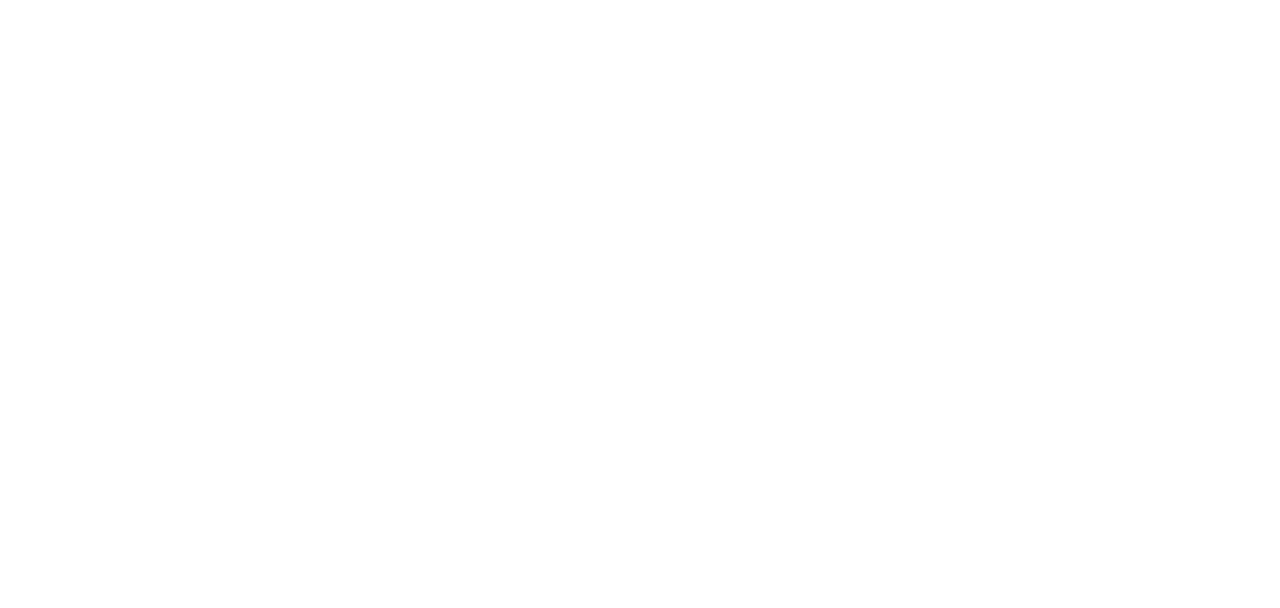
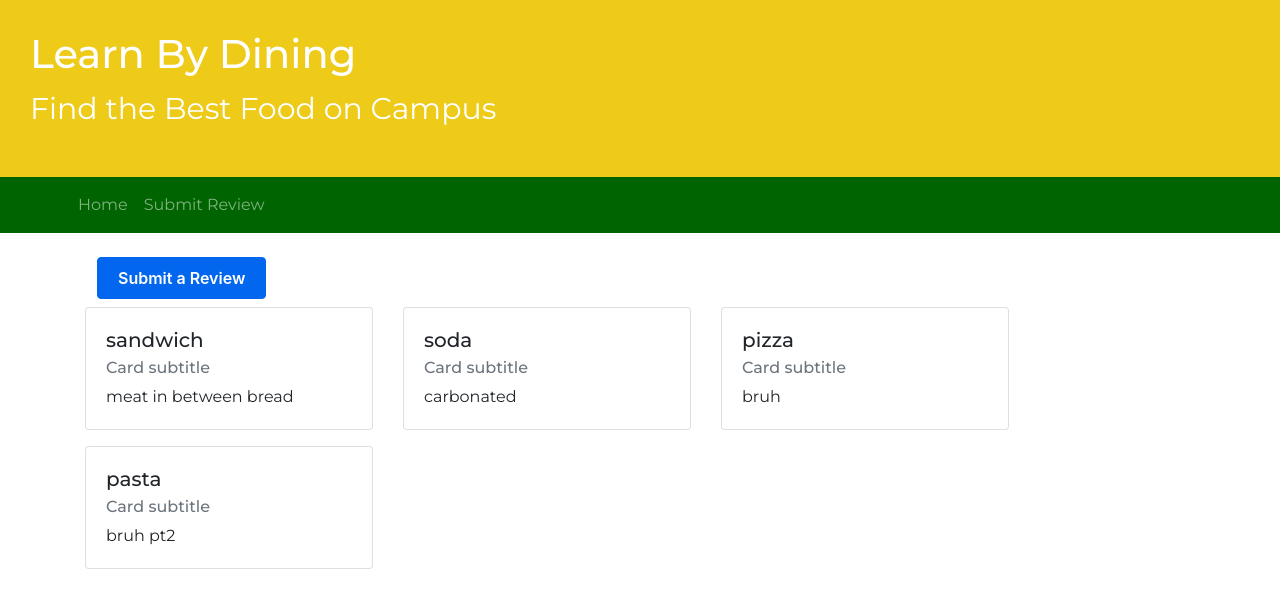
Before and after one commit to domdavidson251/307, a React (Create React App) app in the folder frontend/: page /dfkdf in a window 1280 px wide. Before the commit this address had no page. Shown: the top 608 px of the page. Built offline with nearby package versions, Linux system fonts and the light colour scheme.

Commit message:
reorganized routing

```diff
--- a/frontend/src/App.js
+++ b/frontend/src/App.js
@@ -1,30 +1,18 @@
 import "bootstrap/dist/css/bootstrap.min.css";
 import HeaderComp from "./header";
-import RestaurantGrid from "./Pages/RestaurantGrid";
+import RestaurantGrid from "./RestaurantGrid";
+import Restaurant from "./Restaurant";
+import SubmitReview from "./submit-review";
 import "./App.css";
+import { Routes, Route } from "react-router-dom";
 
 function App() {
   return (
-    <div>
-      <script
-        src="https://code.jquery.com/jquery-3.2.1.slim.min.js"
-        integrity="sha384-KJ3o2DKtIkvYIK3UENzmM7KCkRr/rE9/Qpg6aAZGJwFDMVNA/GpGFF93hXpG5KkN"
-        crossorigin="anonymous"
-      ></script>
-      <script
-        src="https://cdnjs.cloudflare.com/ajax/libs/popper.js/1.12.9/umd/popper.min.js"
-        integrity="sha384-ApNbgh9B+Y1QKtv3Rn7W3mgPxhU9K/ScQsAP7hUibX39j7fakFPskvXusvfa0b4Q"
-        crossorigin="anonymous"
-      ></script>
-      <script
-        src="https://maxcdn.bootstrapcdn.com/bootstrap/4.0.0/js/bootstrap.min.js"
-        integrity="sha384-JZR6Spejh4U02d8jOt6vLEHfe/JQGiRRSQQxSfFWpi1MquVdAyjUar5+76PVCmYl"
-        crossorigin="anonymous"
-      ></script>
-
-      <HeaderComp></HeaderComp>
-      <RestaurantGrid />
-    </div>
+    <Routes>
+      <Route path="/" element={<RestaurantGrid />} />
+      <Route path="/:restaurant" element={<Restaurant />} />
+      <Route path="/submit-review" element={<SubmitReview />} />
+    </Routes>
   );
 }
 
--- /dev/null
+++ b/frontend/src/Restaurant.js
@@ -0,0 +1,69 @@
+import React, { useState, useEffect } from "react";
+import "bootstrap/dist/css/bootstrap.min.css";
+import HeaderComp from "./header";
+//import Form from "./Form";
+//please work
+
+function Restaurant() {
+  const [items, setItems] = useState([]);
+
+  useEffect(() => {
+    // temporary fake data for restaurants
+    setItems([
+      {
+        name: "sandwich",
+        description: "meat in between bread",
+      },
+      {
+        name: "soda",
+        description: "carbonated",
+      },
+      {
+        name: "pizza",
+        description: "bruh",
+      },
+      {
+        name: "pasta",
+        description: "bruh pt2",
+      },
+    ]);
+  }, []);
+
+  function makeTableBody() {
+    const elems = items.map((item) => {
+      return (
+        <div class="col-auto mb-3">
+          <div class="card" style={{ width: "18rem" }}>
+            <div class="card-body">
+              <h5 class="card-title">{item.name}</h5>
+              <h6 class="card-subtitle mb-2 text-muted">Card subtitle</h6>
+              <p class="card-text">{item.description}</p>
+            </div>
+          </div>
+        </div>
+      );
+    });
+
+    return elems;
+  }
+
+  return (
+    <div>
+      <HeaderComp></HeaderComp>
+
+      <div class="container mt-4">
+        <div class="container">
+          <div class="row">
+            <a href="/submit-review">
+              <input type="button" value="Submit a Review" />
+            </a>
+          </div>
+        </div>
+
+        <div class="row">{makeTableBody()}</div>
+      </div>
+    </div>
+  );
+}
+
+export default Restaurant;
--- a/frontend/src/Pages/RestaurantGrid.js
+++ b/frontend/src/RestaurantGrid.js
@@ -1,13 +1,16 @@
 //import {Container, Row, Col} from 'react-bootstrap';
 //import {useEffect, useState} from 'react';
+import HeaderComp from "./header";
 import restaurantData from "./restaurantData";
+import Restaurant from "./Restaurant";
+import { Routes, Route } from "react-router-dom";
 
 //===============================================================================
 
 function RestaurantGrid() {
   function makeTableBody() {
     const eles = restaurantData.map((restaurant) => {
-      const link = "http://localhost:3000/restaurants/" + restaurant.name;
+      const link = "http://localhost:3000/" + restaurant.name;
       const linkStyle = { "text-decoration": "none" };
       return (
         <div class="col-auto mb-3">
@@ -26,11 +29,15 @@ function RestaurantGrid() {
   }
 
   return (
-    <div>
-      <div class="container mt-4">
-        <div class="row">{makeTableBody()}</div>
+    <>
+      <HeaderComp></HeaderComp>
+
+      <div>
+        <div class="container mt-4">
+          <div class="row">{makeTableBody()}</div>
+        </div>
       </div>
-    </div>
+    </>
   );
 }
 
--- a/frontend/src/header.js
+++ b/frontend/src/header.js
@@ -7,12 +7,28 @@ import "bootstrap/dist/css/bootstrap.min.css";
 const HeaderComp = () => {
   return (
     <div>
+      <script
+        src="https://code.jquery.com/jquery-3.2.1.slim.min.js"
+        integrity="sha384-KJ3o2DKtIkvYIK3UENzmM7KCkRr/rE9/Qpg6aAZGJwFDMVNA/GpGFF93hXpG5KkN"
+        crossorigin="anonymous"
+      ></script>
+      <script
+        src="https://cdnjs.cloudflare.com/ajax/libs/popper.js/1.12.9/umd/popper.min.js"
+        integrity="sha384-ApNbgh9B+Y1QKtv3Rn7W3mgPxhU9K/ScQsAP7hUibX39j7fakFPskvXusvfa0b4Q"
+        crossorigin="anonymous"
+      ></script>
+      <script
+        src="https://maxcdn.bootstrapcdn.com/bootstrap/4.0.0/js/bootstrap.min.js"
+        integrity="sha384-JZR6Spejh4U02d8jOt6vLEHfe/JQGiRRSQQxSfFWpi1MquVdAyjUar5+76PVCmYl"
+        crossorigin="anonymous"
+      ></script>
       <link
         rel="stylesheet"
         href="https://maxcdn.bootstrapcdn.com/bootstrap/4.0.0/css/bootstrap.min.css"
         integrity="sha384-Gn5384xqQ1aoWXA+058RXPxPg6fy4IWvTNh0E263XmFcJlSAwiGgFAW/dAiS6JXm"
         crossorigin="anonymous"
       ></link>
+
       <div className="header">
         <h1>Learn By Dining</h1>
         <p>Find the Best Food on Campus</p>
--- a/frontend/src/index.js
+++ b/frontend/src/index.js
@@ -3,17 +3,30 @@ import ReactDOM from "react-dom";
 import App from "./App";
 import SubmitReview from "./submit-review";
 import RestaurantMenu from "./RestaurantMenu";
+import RestaurantGrid from "./RestaurantGrid";
+import Restaurant from "./Restaurant";
 import "./index.css";
 import "bootstrap/dist/css/bootstrap.min.css";
 import { BrowserRouter, Routes, Route } from "react-router-dom";
 
 ReactDOM.render(
   <BrowserRouter>
+    <App />
+  </BrowserRouter>,
+  /*<BrowserRouter>
     <Routes>
-      <Route exact path="/" element={<App />} />
-      <Route path="/submit-review" element={<SubmitReview />} />
-      <Route path="/restaurants/*" element={<RestaurantMenu />} />
+      <Route path="/" element={<App />}>
+        {/*<Route path="restaurants/*" element={<Restaurant />} />
+        <Route exact path="/kj" element={<RestaurantGrid />}>
+            <Route exact path="/dfkdf" element={<Restaurant />}>
+            <Route path="/dlkj" element={<RestaurantMenu />} />
+            <Route path="/" element={<RestaurantReviews />} />
+            <Route path="/submit-review" element={<SubmitReview />} />
+        </Route>
+      </Route>}
+      </Route>
     </Routes>
   </BrowserRouter>,
+  */
   document.getElementById("root")
 );
```
Also changed, not shown: frontend/src/restaurantData.js (renamed from frontend/src/Pages/restaurantData.js).
